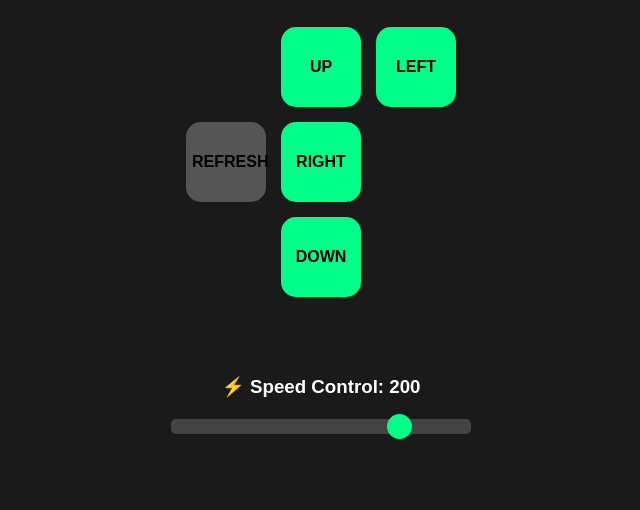
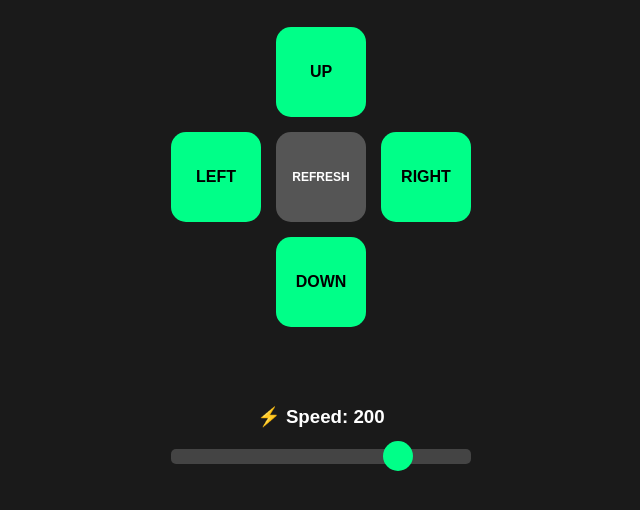
Before and after one commit to rohittiwari999999/Smart-car, a plain HTML site: page index.html in a window 1280 px wide. Shown: the part 90-600 px from the top of the page, without its empty margins (319-959 px from the left). Drawn offline with Linux system fonts and the light colour scheme.

Commit message:
Update grid layout and button styles in index.html

```diff
--- a/index.html
+++ b/index.html
@@ -5,28 +5,57 @@
     <meta name="viewport" content="width=device-width, initial-scale=1.0">
     <style>
         body { background: #1a1a1a; color: white; text-align: center; font-family: sans-serif; padding-top: 20px; }
-        .grid { display: grid; grid-template-columns: 80px 80px 80px; gap: 15px; justify-content: center; margin-top: 30px; }
-        .btn { width: 80px; height: 80px; font-size: 16px; border-radius: 15px; border: none; background: #00ff88; color: black; font-weight: bold; cursor: pointer; touch-action: manipulation; }
+
+        /* 3x3 Grid Layout */
+        .grid {
+            display: grid;
+            grid-template-columns: 90px 90px 90px;
+            grid-template-rows: 90px 90px 90px;
+            gap: 15px;
+            justify-content: center;
+            margin-top: 30px;
+        }
+
+        .btn {
+            width: 90px; height: 90px; font-size: 16px; border-radius: 15px; border: none;
+            background: #00ff88; color: black; font-weight: bold; cursor: pointer;
+            touch-action: manipulation;
+        }
+
         .btn:active { background: #ff0055; color: white; }
-        .center { grid-column: 2; }
+
+        /* Refresh Button Style */
+        .refresh-btn { background: #555; color: white; font-size: 12px; }
+
+        /* Positioning buttons in 3x3 grid */
+        .up { grid-column: 2; grid-row: 1; }
+        .left { grid-column: 1; grid-row: 2; }
+        .refresh { grid-column: 2; grid-row: 2; }
+        .right { grid-column: 3; grid-row: 2; }
+        .down { grid-column: 2; grid-row: 3; }
+
         .slider-container { margin-top: 40px; padding: 20px; }
         input[type=range] { width: 80%; max-width: 300px; height: 15px; border-radius: 5px; background: #444; outline: none; -webkit-appearance: none; }
-        input[type=range]::-webkit-slider-thumb { -webkit-appearance: none; width: 25px; height: 25px; border-radius: 50%; background: #00ff88; cursor: pointer; }
+        input[type=range]::-webkit-slider-thumb { -webkit-appearance: none; width: 30px; height: 30px; border-radius: 50%; background: #00ff88; cursor: pointer; }
     </style>
 </head>
 <body>
     <h1>🚗 Smart Car Control</h1>
 
     <div class="grid">
-        <button class="btn center" onmousedown="callBlynk('V0',1)" onmouseup="callBlynk('V0',0)" ontouchstart="callBlynk('V0',1)" ontouchend="callBlynk('V0',0)">UP</button>
-        <button class="btn" onmousedown="callBlynk('V2',1)" onmouseup="callBlynk('V2',0)" ontouchstart="callBlynk('V2',1)" ontouchend="callBlynk('V2',0)">LEFT</button>
-        <button class="btn" style="background:#555" onclick="location.reload()">REFRESH</button>
-        <button class="btn" onmousedown="callBlynk('V3',1)" onmouseup="callBlynk('V3',0)" ontouchstart="callBlynk('V3',1)" ontouchend="callBlynk('V3',0)">RIGHT</button>
-        <button class="btn center" onmousedown="callBlynk('V1',1)" onmouseup="callBlynk('V1',0)" ontouchstart="callBlynk('V1',1)" ontouchend="callBlynk('V1',0)">DOWN</button>
+        <button class="btn up" onmousedown="callBlynk('V0',1)" onmouseup="callBlynk('V0',0)" ontouchstart="callBlynk('V0',1)" ontouchend="callBlynk('V0',0)">UP</button>
+
+        <button class="btn left" onmousedown="callBlynk('V2',1)" onmouseup="callBlynk('V2',0)" ontouchstart="callBlynk('V2',1)" ontouchend="callBlynk('V2',0)">LEFT</button>
+
+        <button class="btn refresh refresh-btn" onclick="location.reload()">REFRESH</button>
+
+        <button class="btn right" onmousedown="callBlynk('V3',1)" onmouseup="callBlynk('V3',0)" ontouchstart="callBlynk('V3',1)" ontouchend="callBlynk('V3',0)">RIGHT</button>
+
+        <button class="btn down" onmousedown="callBlynk('V1',1)" onmouseup="callBlynk('V1',0)" ontouchstart="callBlynk('V1',1)" ontouchend="callBlynk('V1',0)">DOWN</button>
     </div>
 
     <div class="slider-container">
-        <h3>⚡ Speed Control: <span id="speedValue">200</span></h3>
+        <h3>⚡ Speed: <span id="speedValue">200</span></h3>
         <input type="range" min="0" max="255" value="200" id="speedSlider" oninput="updateSpeed(this.value)">
     </div>
 
@@ -39,7 +68,7 @@
 
         function updateSpeed(val) {
             document.getElementById('speedValue').innerText = val;
-            callBlynk('V5', val); // V5 slider ke liye
+            callBlynk('V5', val);
         }
     </script>
 </body>
```
